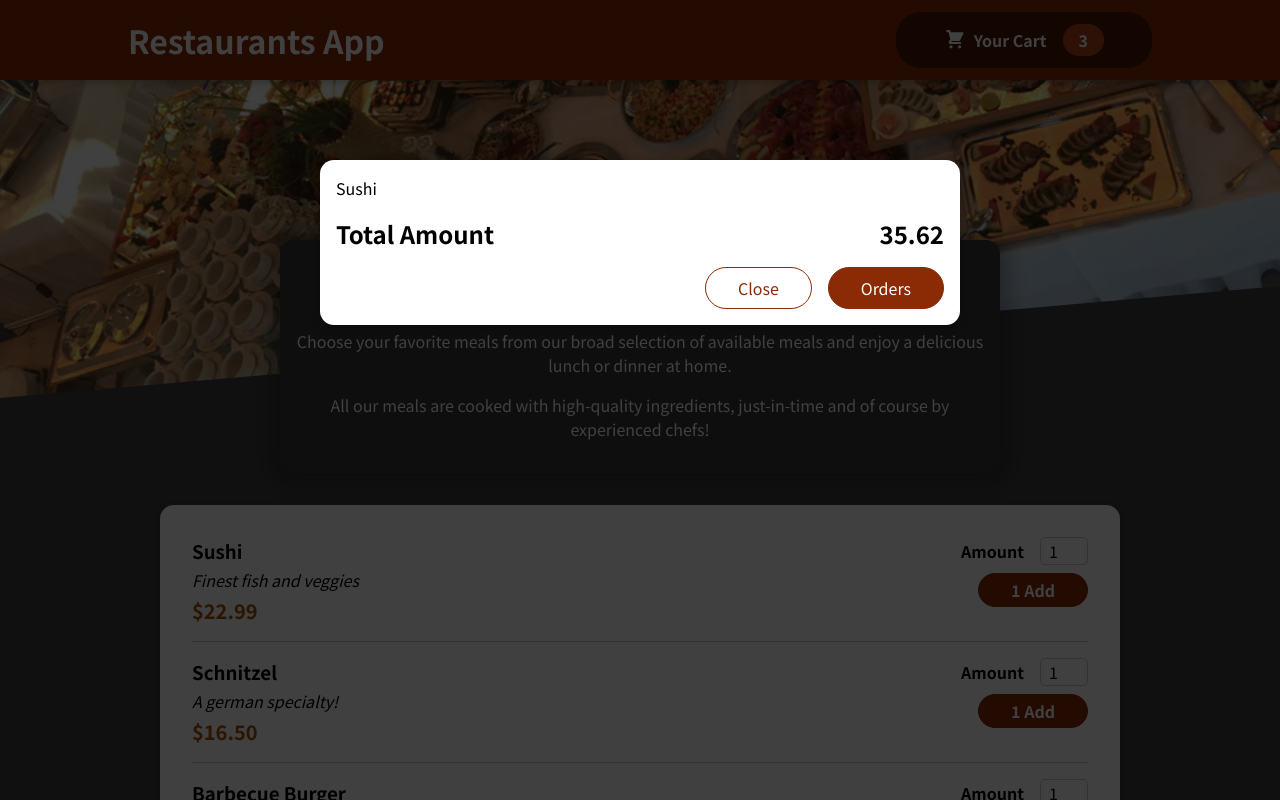
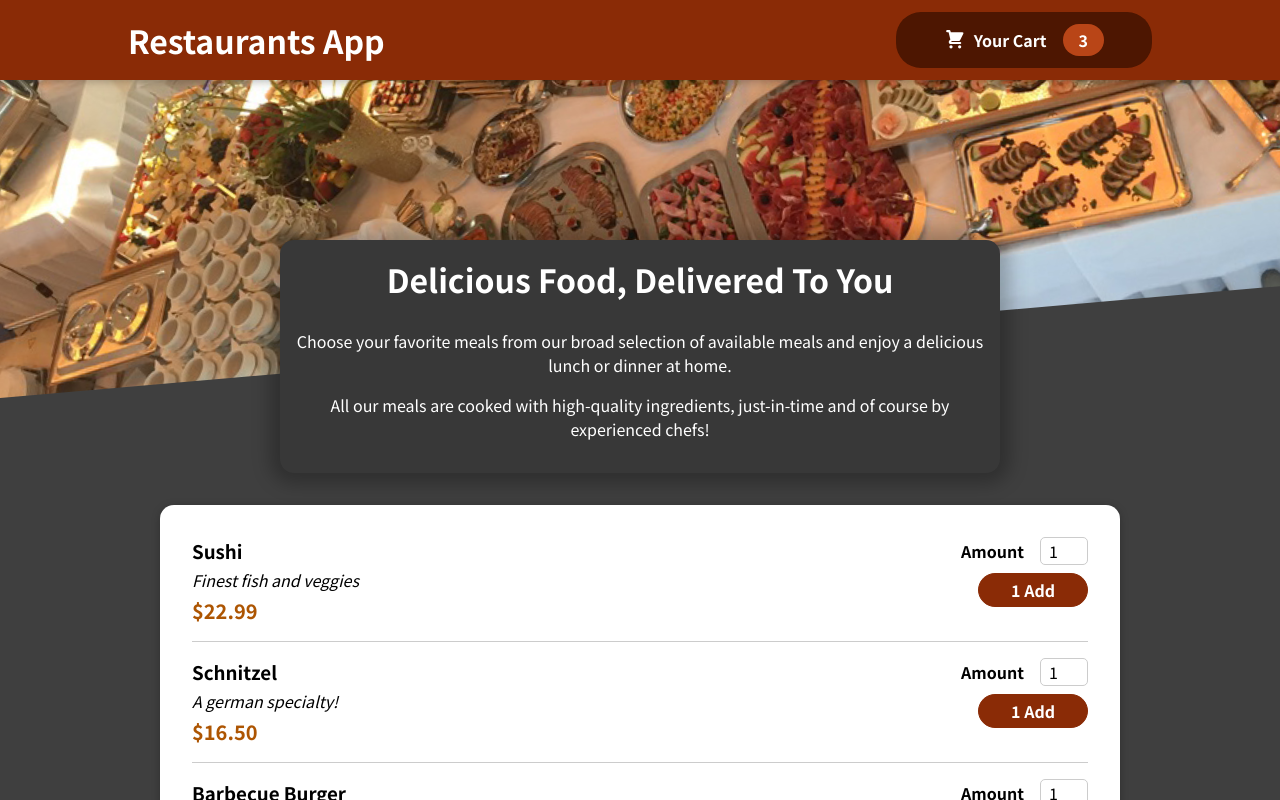
Before and after one commit to TechyTejas/Restraurant-app-usinf-React, a React (Create React App) app: page / in a window 1280 px wide. Shown: the top 800 px of the page. Built offline with nearby package versions, Linux system fonts and the light colour scheme.

Commit message:
Cart open and close

```diff
--- a/src/App.js
+++ b/src/App.js
@@ -1,13 +1,23 @@
-import React, {Fragment} from 'react';
+import React, {Fragment,useState} from 'react';
 import Meals from './componenets/Meals/Meals';
 import Header from'./componenets/Layouts/Header';
 import Cart from './componenets/Cart/Cart';
 
 function App() {
+  const[cartIsShown,setCartIsShowm]=useState(false)
+
+  const showCartHandler = () =>{
+        setCartIsShowm(true)
+  }
+
+  const hideCartHandler = () =>{
+       setCartIsShowm(false)
+  }
+
   return (
     <Fragment>
-      <Cart/>
-      <Header/>
+      {cartIsShown && <Cart onClose={hideCartHandler}/>}
+      <Header onShowCart={showCartHandler}/>
       <main>
         <Meals/>
       </main>
--- a/src/componenets/Cart/Cart.js
+++ b/src/componenets/Cart/Cart.js
@@ -8,14 +8,14 @@
         ].map((item) => <li>{item.name}</li>)}</ul>
 
 
-      return <Modal>
+      return <Modal onClose={props.onClose}>
         {cartItems}
         <div className={classes.total}>
             <span>Total Amount</span>
             <span>35.62</span>
         </div>
         <div className={classes.actions}>
-            <button className={classes['button--alt']}>Close</button>
+            <button className={classes['button--alt']} onClick={props.onClose}>Close</button>
             <button className={classes.button}>Orders</button>
         </div>
       </Modal>
--- a/src/componenets/Layouts/Header.js
+++ b/src/componenets/Layouts/Header.js
@@ -7,7 +7,7 @@
   return  <React.Fragment>
          <header className={classes.header}>
             <h1>Restaurants App</h1>
-            <HeaderCartbutton/>
+            <HeaderCartbutton onClick={props.onShowCart}/>
          </header>
          <div className={classes['main-image']}>
             <img src={mealsImage} alt="a table full of delicious food!"/>
--- a/src/componenets/Layouts/HeaderCartbutton.js
+++ b/src/componenets/Layouts/HeaderCartbutton.js
@@ -3,7 +3,7 @@
 import classes from './HeaderCartButton.module.css'
 
 const HeaderCartbutton=props=> {
-  return <button className={classes.button}>
+  return <button className={classes.button} onClick={props.onClick}>
     <span className={classes.icon}>
         <CartIcon/>
     </span>
--- a/src/componenets/UI/Modal.js
+++ b/src/componenets/UI/Modal.js
@@ -3,7 +3,7 @@
 import classes from './Modal.module.css'
 
 const BackDrop = props =>{
-   return <div className={classes.backdrop}></div>
+   return <div className={classes.backdrop} onClick={props.onClose}></div>
 }
 
 const ModalOverlay = props =>{
@@ -17,8 +17,10 @@
 const Modal = props =>{
   return (
     <Fragment>
-       {ReactDOM.createPortal(<BackDrop/>,portalElement)}
-       {ReactDOM.createPortal(<ModalOverlay>{props.children}</ModalOverlay>,portalElement)}
+       {ReactDOM.createPortal(<BackDrop onClose={props.onClose}/>,portalElement)}
+       {ReactDOM.createPortal(
+       <ModalOverlay>{props.children}</ModalOverlay>
+       ,portalElement)}
     </Fragment>
   )
 }
```
